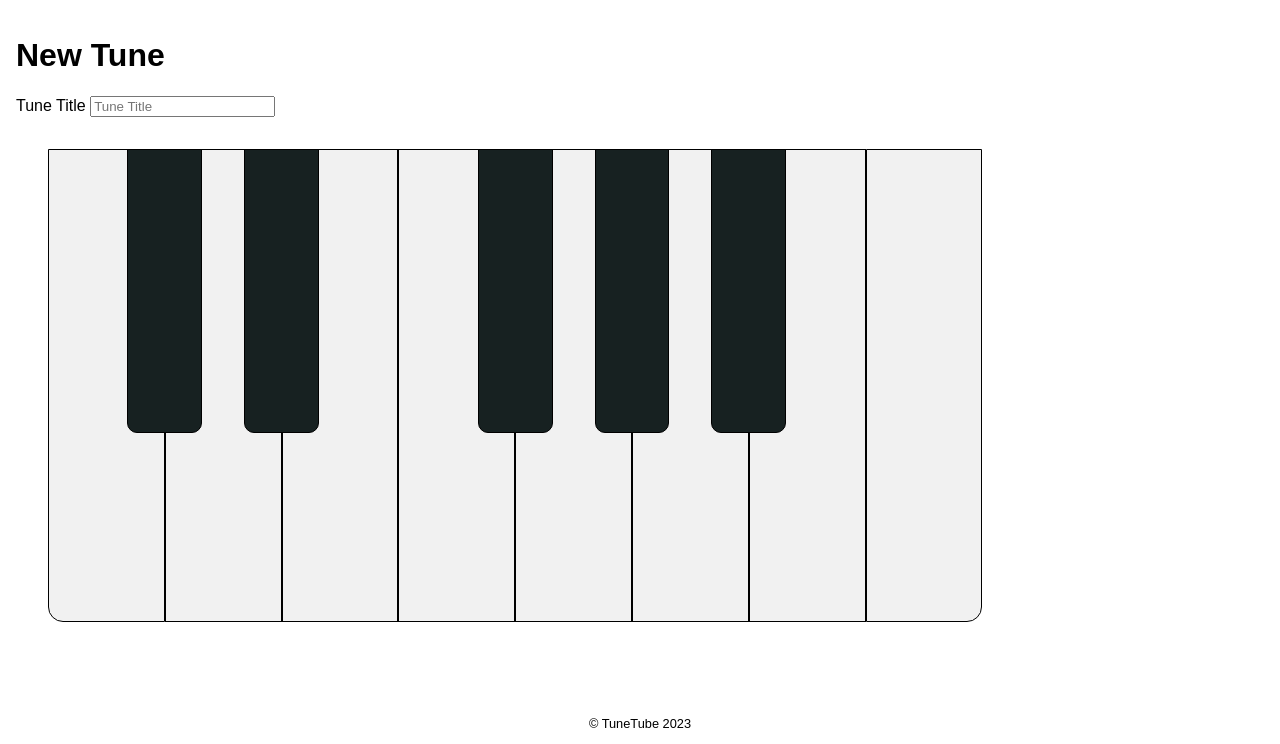
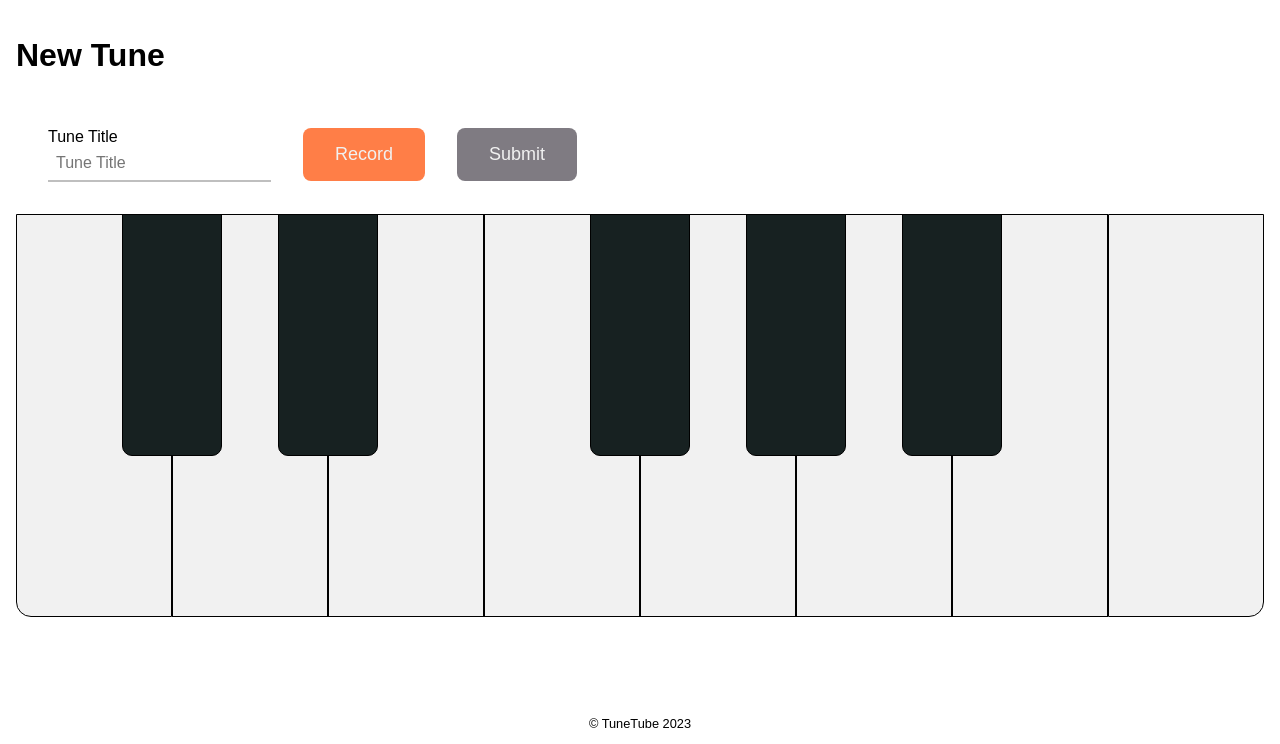
Before and after one commit to PenguinSnail/tunetube, a Flask app: page /tunes/new in a window 1280 px wide. Shown: the part 56-800 px from the top of the page. Run offline with Flask 3, Linux system fonts and the light colour scheme.

Commit message:
submit tunes

```diff
--- a/app.py
+++ b/app.py
@@ -69,6 +69,11 @@ def library_page():
     return render_template("pages/library_page.html", library_active=True)
 
 
+@app.post("/tunes")
+def create_tune():
+    return redirect("/tunes")
+
+
 @app.get("/account")
 def account_page():
     return render_template("pages/account_page.html", account_active=True)
--- a/static/css/components/piano.css
+++ b/static/css/components/piano.css
@@ -1,11 +1,11 @@
 @import url("/static/css/vars.css");
 
 #keyboard {
+    height: 100%;
     width: 100%;
     display: flex;
     justify-content: center;
     align-items: flex-start;
-    height: 100%;
 }
 
 #keyboard .key:first-child {
--- a/static/css/pages/new.css
+++ b/static/css/pages/new.css
@@ -1,8 +1,52 @@
 @import url("/static/css/vars.css");
 @import url("/static/css/components/piano.css");
 
+form {
+    display: flex;
+    flex-direction: row;
+    gap: 2rem;
+    padding: 2rem;
+    align-items: center;
+}
+
+.form-element {
+    max-width: 500px;
+}
+
+.form-element input {
+    border: none;
+    border-bottom: 2px solid rgba(0, 0, 0, 0.25);
+    padding: 0.5rem;
+    font-size: medium;
+}
+
+form button {
+    border: none;
+    padding: 1rem 2rem;
+    border-radius: 0.5rem;
+    color: var(--white-color);
+    font-size: large;
+}
+
+#record-button {
+    background-color: var(--coral-color);
+}
+#record-button:hover {
+    background-color: #ce6437;
+}
+
+#submit-button {
+    background-color: var(--purple-color);
+}
+#submit-button:hover {
+    background-color: #4d3056;
+}
+#submit-button:disabled,
+#submit-button:hover:disabled {
+    background-color: var(--gray1-color);
+}
+
 .keyboard-container {
-    padding: 2rem;
-    width: 80%;
-    height: 80%;
+    width: 100%;
+    height: 60%;
 }
--- a/static/js/classes/Note.js
+++ /dev/null
@@ -1,35 +0,0 @@
-export default class Note {
-    /**
-     * @param {AudioContext} context AudioContext to play audio to
-     * @param {Number} frequency Note frequency
-     */
-    constructor(context, frequency) {
-        this.context = context;
-        this.frequency = frequency;
-        this.oscillator;
-    }
-
-    start() {
-        // stop the note in case it was somehow left playing or stuck on
-        // the cause seems to be fixed but we'll leave this here just in case
-        this.stop();
-
-        // create a new oscillator and connect to the audio context
-        this.oscillator = new OscillatorNode(this.context);
-        this.oscillator.connect(this.context.destination);
-        // set the oscillator frequency
-        this.oscillator.frequency.setValueAtTime(this.frequency, this.context.currentTime);
-        // start playing the tone
-        this.oscillator.start();
-    }
-
-    stop() {
-        if (this.oscillator) {
-            // stop and disconnect the oscillator, then delete it
-            // will be recreated when the note is played next
-            this.oscillator.stop();
-            this.oscillator.disconnect();
-            delete this.oscillator;
-        }
-    }
-}
--- a/static/js/classes/Recorder.js
+++ /dev/null
@@ -1,39 +0,0 @@
-export default class Recorder {
-    constructor() {
-        this.data = [];
-        this.recording = false;
-        this.startTime;
-    }
-
-    /**
-     * Start recording
-     */
-    start() {
-        this.data = [];
-        this.recording = true;
-        this.startTime = Date.now();
-    }
-
-    /**
-     * Stop recording
-     */
-    stop() {
-        this.recording = false;
-    }
-
-    /**
-     * Record a note event
-     * @param {number} frequency note frequency
-     * @param {boolean} playing note start or end
-     */
-    addEvent(frequency, playing) {
-        // if we are recording, push a new event object to the data array
-        if (this.recording) {
-            this.data.push({
-                time: Date.now() - this.startTime,
-                frequency: frequency,
-                playing: playing,
-            });
-        }
-    }
-}
--- a/static/js/new-page.js
+++ b/static/js/new-page.js
@@ -1,6 +1,4 @@
-import Note from "./classes/Note.js";
-import Key from "./classes/Key.js";
-import Recorder from "./classes/Recorder.js";
+import { Note, Key, Recorder } from "./classes.js";
 
 const context = new AudioContext();
 const recorder = new Recorder();
@@ -10,16 +8,36 @@ Array.from(document.querySelectorAll(".key")).forEach(
     (element) => new Key(element, new Note(context, Number(element.id)), recorder)
 );
 
-/*
-const recordBtn = document.querySelector('#output-section button');
-recordBtn.addEventListener('click', () => {
+const form = document.querySelector("form");
+const recordBtn = document.querySelector("#record-button");
+const submitBtn = document.querySelector("#submit-button");
+
+recordBtn.addEventListener("click", (e) => {
+    e.preventDefault();
     if (!recorder.recording) {
         recorder.start();
-        recordBtn.textContent = "STOP RECORDING";
+        recordBtn.textContent = "Stop Recording";
+        submitBtn.setAttribute("disabled", "true");
     } else {
         recorder.stop();
-        document.querySelector('#output').textContent = JSON.stringify(recorder.data, undefined, 2);
-        recordBtn.textContent = "RECORD";
+        console.log(recorder.data);
+        recordBtn.textContent = "Record";
+        if (recorder.data.length > 0) {
+            submitBtn.removeAttribute("disabled");
+        }
     }
 });
-*/
+
+submitBtn.addEventListener("click", (e) => {
+    e.preventDefault();
+    if (form.reportValidity()) {
+        if (recorder.data.length > 0) {
+            const dataElem = document.createElement("input");
+            dataElem.type = "hidden";
+            dataElem.name = "data";
+            dataElem.value = JSON.stringify(recorder.data);
+            form.appendChild(dataElem);
+            form.submit();
+        }
+    }
+});
--- a/templates/pages/new_page.html
+++ b/templates/pages/new_page.html
@@ -6,10 +6,14 @@
 {% endblock %}
 {% block body %}
     <h1>New Tune</h1>
-    <div>
-        <label for="title">Tune Title</label>
-        <input id="title" name="title" type="text" placeholder="Tune Title" />
-    </div>
+    <form method="POST" action="/tunes">
+        <div class="form-element flex-column">
+            <label for="title">Tune Title</label>
+            <input id="title" name="title" type="text" placeholder="Tune Title" required />
+        </div>
+        <button id="record-button">Record</button>
+        <button type="submit" id="submit-button" disabled>Submit</button>
+    </form>
     <div class="keyboard-container">
         <div id="keyboard">
             {% for key in keys %}
```
Also changed, not shown: static/js/classes.js (added, +223 -0 lines), static/js/classes/Key.js (deleted, +0 -53 lines), static/js/classes/Player.js (deleted, +0 -89 lines), 1 other file.
